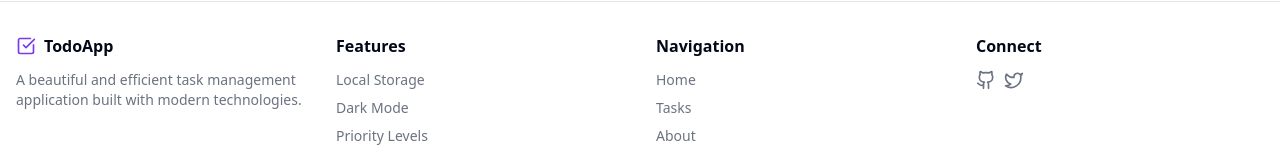
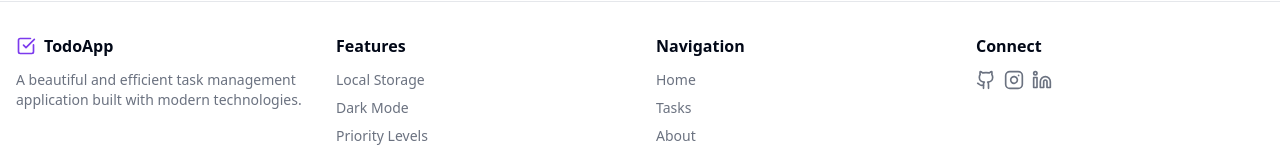
Before and after one commit to Akshaythakur766/TODO, a Next.js app: page /tasks in a window 1280 px wide. Shown: the part 864-1020 px from the top of the page. Built offline with nearby package versions, Linux system fonts and the light colour scheme.

Commit message:
Update Footer.tsx

```diff
--- a/src/components/layout/Footer.tsx
+++ b/src/components/layout/Footer.tsx
@@ -1,4 +1,12 @@
-import { CheckSquare, Github, Twitter, Heart } from 'lucide-react';
+import {
+  CheckSquare,
+  Github,
+  Twitter,
+  Heart,
+  Instagram,
+  Linkedin,
+} from "lucide-react";
+import Link from "next/link";
 
 export const Footer = () => {
   return (
@@ -11,7 +19,8 @@ export const Footer = () => {
               <span className="font-semibold">TodoApp</span>
             </div>
             <p className="text-sm text-muted-foreground">
-              A beautiful and efficient task management application built with modern technologies.
+              A beautiful and efficient task management application built with
+              modern technologies.
             </p>
           </div>
 
@@ -38,8 +47,15 @@ export const Footer = () => {
           <div>
             <h4 className="font-semibold mb-3">Connect</h4>
             <div className="flex space-x-2">
-              <Github className="h-5 w-5 text-muted-foreground hover:text-primary cursor-pointer transition-colors" />
-              <Twitter className="h-5 w-5 text-muted-foreground hover:text-primary cursor-pointer transition-colors" />
+              <Link href={"https://github.com/Akshaythakur766"} target="_blank">
+                <Github className="h-5 w-5 text-muted-foreground hover:text-primary cursor-pointer transition-colors" />
+              </Link>
+              <Link href={"https://www.instagram.com/akshay_thakur_03/"} target="_blank">
+                <Instagram className="h-5 w-5 text-muted-foreground hover:text-primary cursor-pointer transition-colors" />
+              </Link>
+              <Link href={"https://www.linkedin.com/in/akshay-thakur1766/"} target="_blank">
+                <Linkedin className="h-5 w-5 text-muted-foreground hover:text-primary cursor-pointer transition-colors" />
+              </Link>
             </div>
           </div>
         </div>
@@ -49,7 +65,8 @@ export const Footer = () => {
             © 2025 TodoApp. All rights reserved.
           </p>
           <p className="text-sm text-muted-foreground flex items-center">
-            Made with <Heart className="h-4 w-4 text-red-500 mx-1" /> using Next & Tailwind
+            Made with <Heart className="h-4 w-4 text-red-500 mx-1" /> using Next
+            & Tailwind
           </p>
         </div>
       </div>
```
